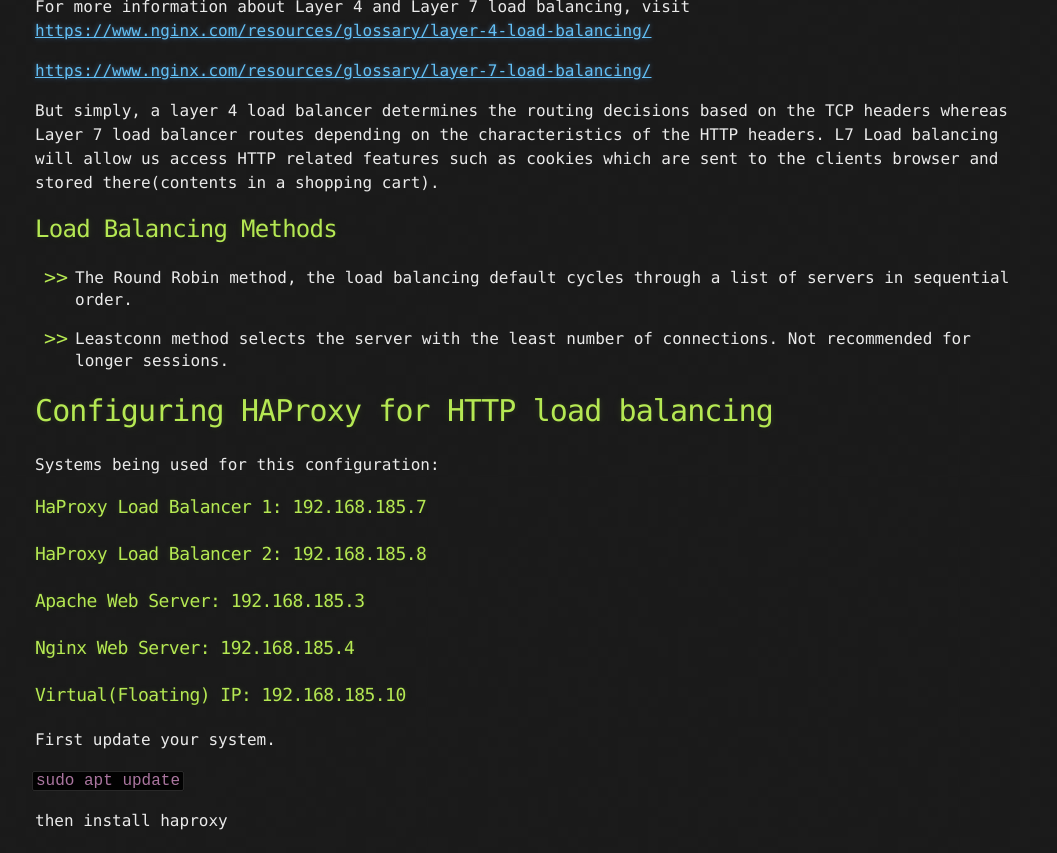
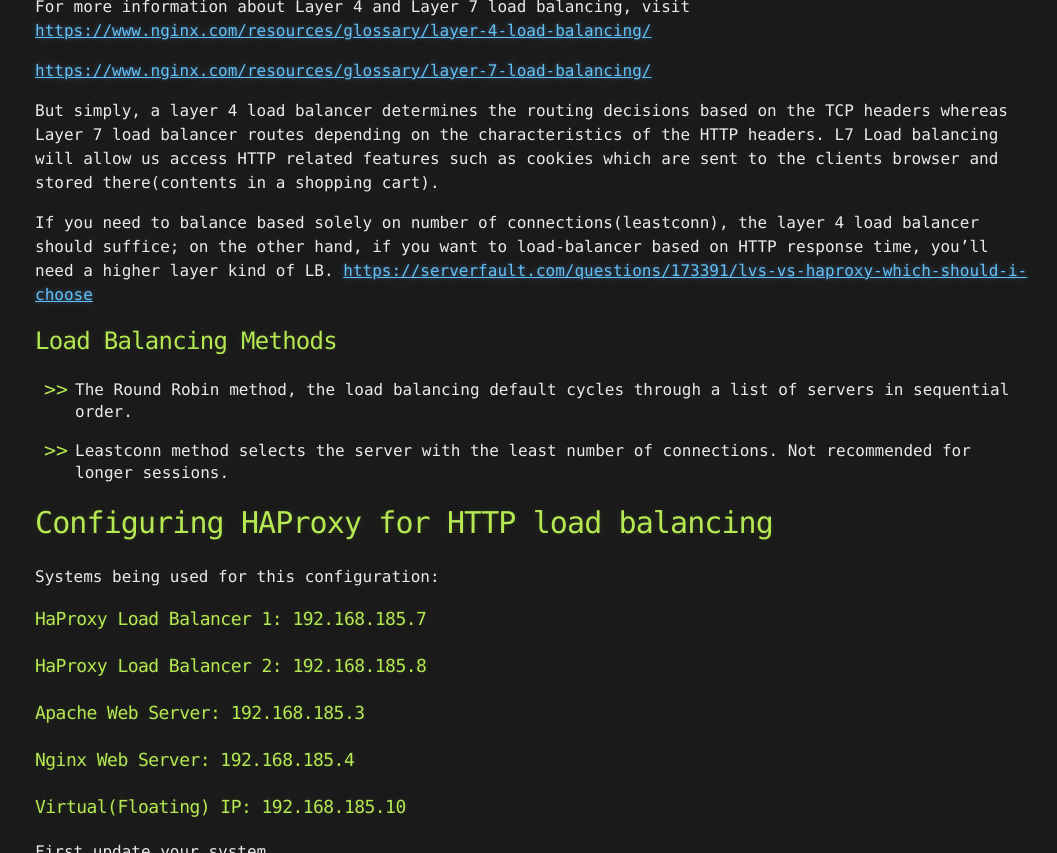
Before and after one commit to iskenyildiz/iskenhub.info, a Jekyll site: the page built from _posts/2019-09-14-Proxy.markdown, in a window 1280 px wide and 900 px high, scrolled down 1605 px, cut to the strip 47-900 px from the top of the window. Shown: the whole strip, without its empty margins (105-1162 px from the left). Built offline with Jekyll 4.4.1, drawn with Linux system fonts in a browser that asks for light colours.

Commit message:
Update 2019-09-14-Proxy.markdown

```diff
--- a/_posts/2019-09-14-Proxy.markdown
+++ b/_posts/2019-09-14-Proxy.markdown
@@ -52,6 +52,8 @@ VPNs are good for masking your activity online. In contrast, a proxy server does
 
  But simply, a layer 4 load balancer determines the routing decisions based on the TCP headers whereas Layer 7 load balancer routes depending on the characteristics of the HTTP headers. L7 Load balancing will allow us access HTTP related features such as cookies which are sent to the clients browser and stored there(contents in a shopping cart).
 
+If you need to balance based solely on number of connections(leastconn), the layer 4 load balancer should suffice; on the other hand, if you want to load-balancer based on HTTP response time, you'll need a higher layer kind of LB.
+[https://serverfault.com/questions/173391/lvs-vs-haproxy-which-should-i-choose](https://serverfault.com/questions/173391/lvs-vs-haproxy-which-should-i-choose)
 ## Load Balancing Methods
 
 - The Round Robin method, the load balancing default cycles through a list of servers in sequential order.
```
